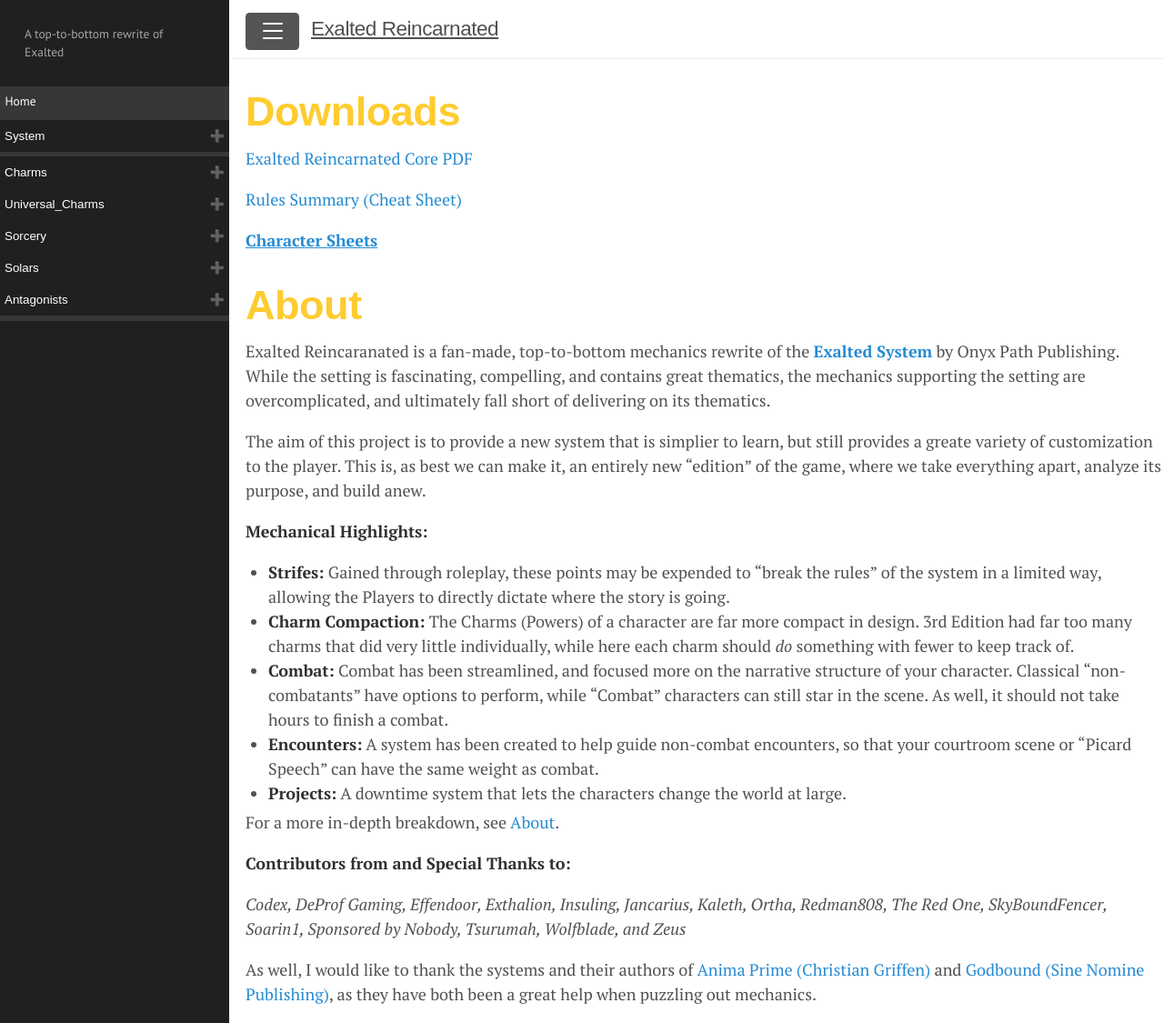
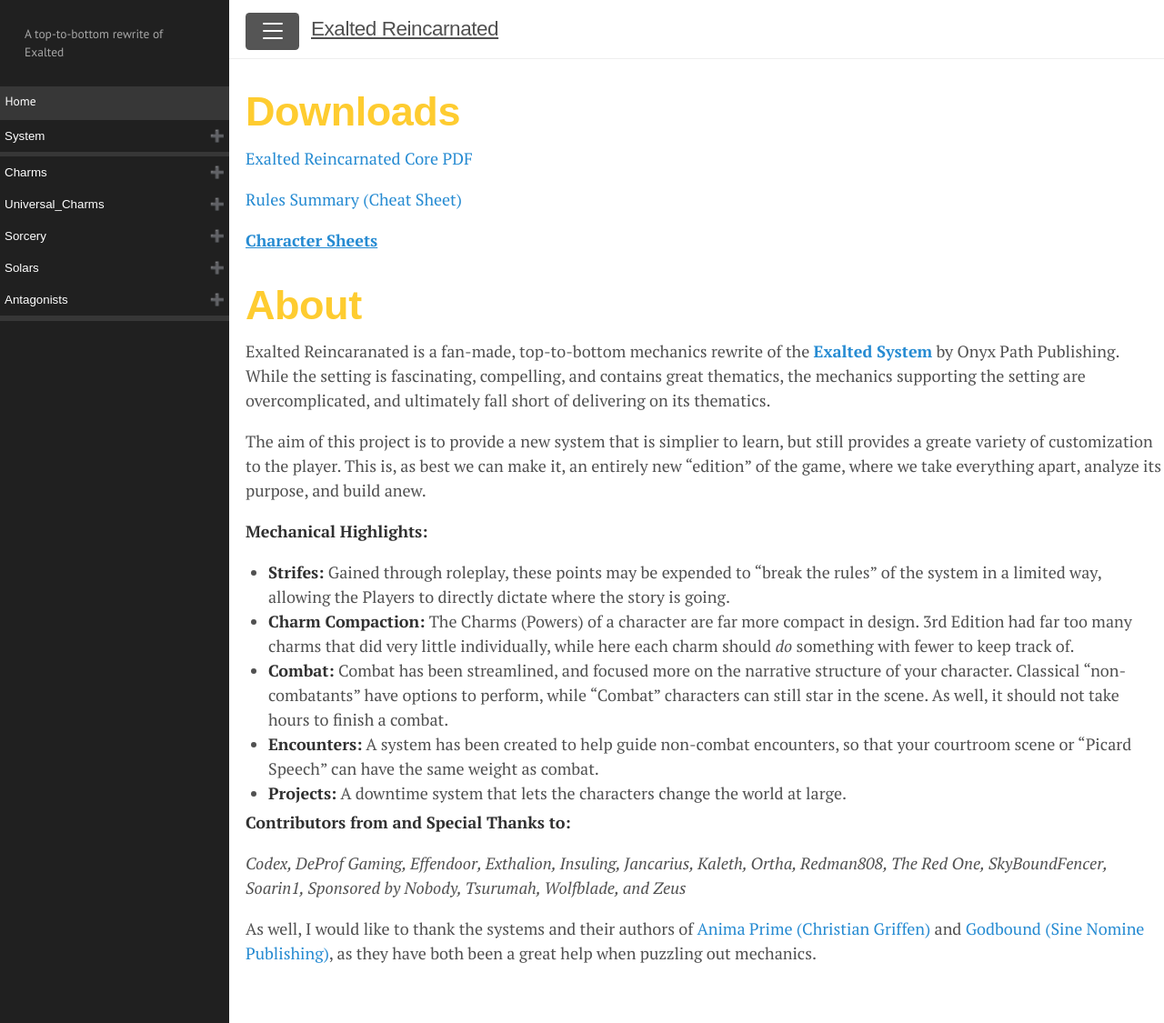
Before and after one commit to Dragonmystic707/exalted-reincarnated, a Jekyll site: the page built from docs/index.md, in a window 1280 px wide and 1125 px high. Shown: the whole window at 91% size. Built offline with Jekyll 4.4.1, drawn with Linux system fonts in a browser that asks for light colours.

Commit message:
Removed about

```diff
--- a/docs/index.md
+++ b/docs/index.md
@@ -30,8 +30,6 @@
  * **Encounters:** A system has been created to help guide non-combat encounters, so that your courtroom scene or "Picard Speech" can have the same weight as combat.
  * **Projects:** A downtime system that lets the characters change the world at large.
 
-For a more in-depth breakdown, see [About](/about).
-
 
 **Contributors from and Special Thanks to:**
 
```
